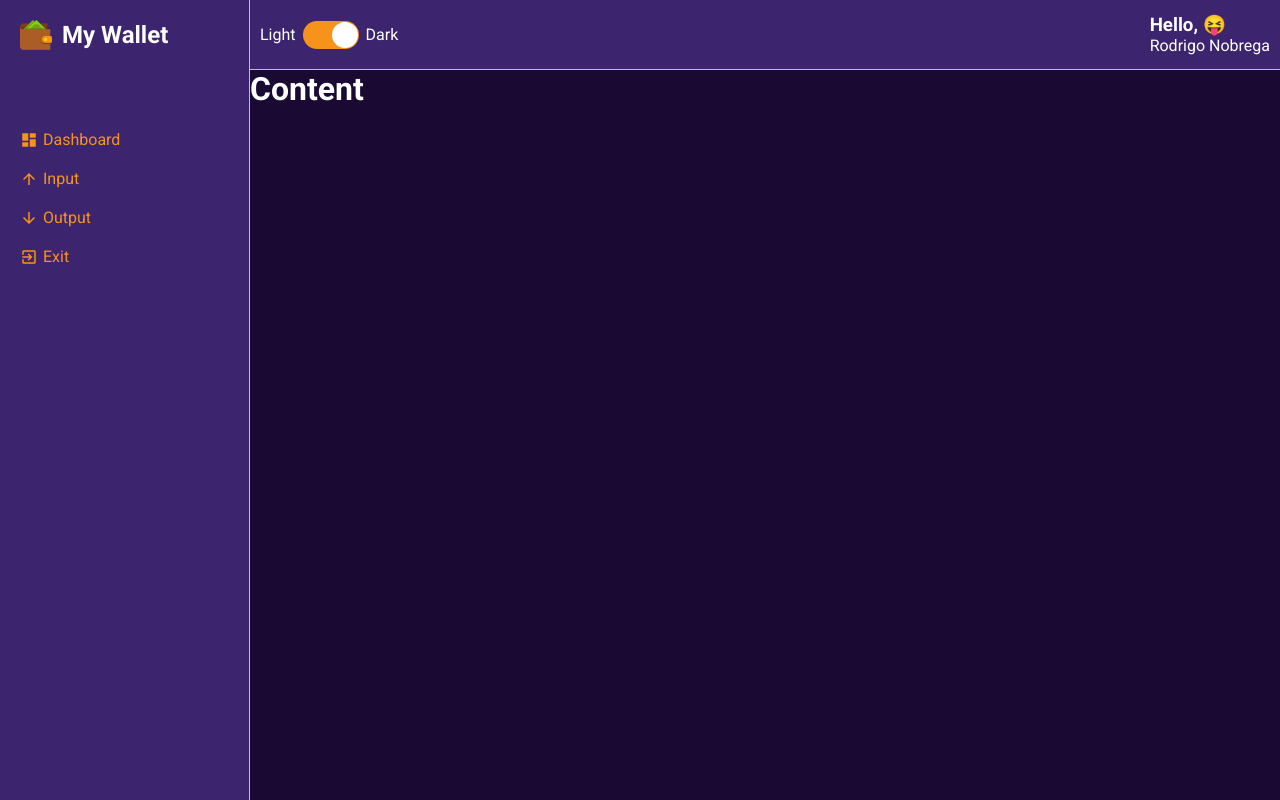
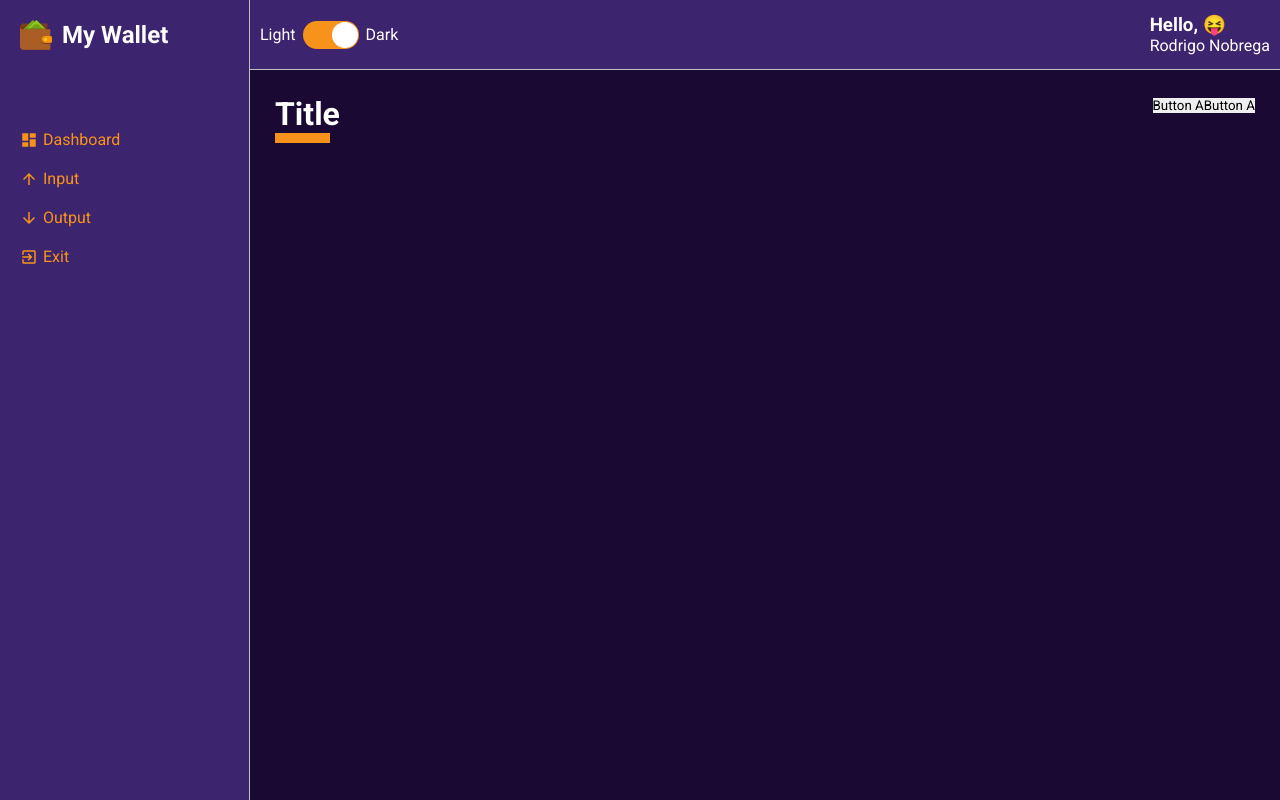
Before and after one commit to rodrigonobrega1/MyWallet, a React (Create React App) app: page /list/1 in a window 1280 px wide. Built offline with nearby package versions, Linux system fonts and the light colour scheme.

Commit message:
create content header

```diff
--- a/src/App.tsx
+++ b/src/App.tsx
@@ -4,6 +4,7 @@
 
 
 import Layout from "./components/Layout";
+import Dashboard from "./Pages/Dashboard";
 import dark from './Styles/Themes/dark';
 
 const App: React.FC = () => {
@@ -11,7 +12,10 @@
     return (
         <ThemeProvider theme={ dark }>
             <GlobalStyles />
-            <Layout />
+            <Layout>
+                <Dashboard />
+            </Layout>
+
         </ThemeProvider>
     );
 }
--- a/src/Pages/Dashboard/index.tsx
+++ b/src/Pages/Dashboard/index.tsx
@@ -1,8 +1,14 @@
 import React from "react";
+
+import ContentHeader from "../../components/ContentHeader";
+
+import { Container } from './styles'
 
 const Dashboard: React.FC = () => {
     return (
-        <h1>Dashboard</h1>
+        <Container>
+            <ContentHeader />
+        </Container>
     );
 }
 
--- /dev/null
+++ b/src/Pages/Dashboard/styles.ts
@@ -0,0 +1,5 @@
+import styled from "styled-components";
+
+export const Container = styled.div`
+
+`;
--- a/src/components/Content/index.tsx
+++ b/src/components/Content/index.tsx
@@ -1,13 +1,17 @@
-import React from "react";
+import React, { ReactNode } from "react";
 
 import { Container } from './styles';
 
-const Content: React.FC = () => {
+interface BaseLayoutProps {
+    children?: ReactNode;
+}
+
+const Content: React.FC<BaseLayoutProps> = ({children}) => {
     return (
 
         <Container>
 
-            <h1>Content</h1>
+            {children}
 
         </Container>
     );
--- a/src/components/Content/styles.ts
+++ b/src/components/Content/styles.ts
@@ -2,8 +2,8 @@
 
 export const Container = styled.div`
 
-grid-area: CT;
-color: ${props => props.theme.colors.white};
-background-color: ${props => props.theme.colors.primary};
-
+    grid-area: CT;
+    color: ${props => props.theme.colors.white};
+    background-color: ${props => props.theme.colors.primary};
+    padding: 25px;
 `;
--- /dev/null
+++ b/src/components/ContentHeader/index.tsx
@@ -0,0 +1,21 @@
+import React from "react";
+
+import { Container, TitleContainer, Controllers } from './styles';
+
+const ContentHeader: React.FC = () => {
+    return (
+
+        <Container>
+
+           <TitleContainer>
+            <h1>Title</h1>
+           </TitleContainer>
+            <Controllers>
+                <button type="button"> Button A </button>
+                <button type="button"> Button A </button>
+            </Controllers>
+        </Container>
+    );
+}
+
+export default ContentHeader;
--- /dev/null
+++ b/src/components/ContentHeader/styles.ts
@@ -0,0 +1,28 @@
+import styled from 'styled-components';
+
+export const Container = styled.div`
+    width: 100%;
+    display: flex;
+    justify-content: space-between;
+    margin-bottom: 25px;
+
+`;
+
+export const TitleContainer = styled.div`
+
+> h1 {
+        color: ${props => props.theme.colors.white};
+
+        &::after {
+            content:'';
+            display: block;
+            width: 55px;
+            border-bottom: 10px solid ${props => props.theme.colors.info};
+        }
+    }
+
+`;
+
+export const Controllers = styled.div`
+
+`;
--- a/src/components/Layout/index.tsx
+++ b/src/components/Layout/index.tsx
@@ -1,4 +1,4 @@
-import React from "react";
+import React, { ReactNode } from "react";
 
 import { Container } from './styles';
 
@@ -6,16 +6,20 @@
 import Aside from '../Aside'
 import Content from '../Content'
 
-const Layout: React.FC = () => {
+interface BaseLayoutProps {
+    children?: ReactNode;
+  }
+
+const Layout: React.FC<BaseLayoutProps> = ( {children} ) => {
     return (
 
         <Container>
 
             <Mainheader />
             <Aside />
-            <Content />
-
-
+            <Content>
+                {children}
+            </Content>
         </Container>
     );
 }
--- a/src/components/Toggle/index.tsx
+++ b/src/components/Toggle/index.tsx
@@ -1,18 +1,22 @@
-import React from 'react';
+import React, {useState} from 'react';
 import { Container, ToggleLabel, ToggleSelector } from './style';
 
-const Toggle: React.FC = () => (
+const Toggle: React.FC = () => {
+    const [online, setOnline] = useState(true);
+
+    return(
     <Container>
         <ToggleLabel>Light</ToggleLabel>
         <ToggleSelector
-            checked
+            checked = {online}
+            onChange= {() => setOnline(!online)}
                 uncheckedIcon={false}
                 checkedIcon={false}
-            onChange= {() => console.log('change')}
         />
         <ToggleLabel>Dark</ToggleLabel>
 
     </Container>
-)
+    );
+}
 
 export default Toggle
--- a/src/index.tsx
+++ b/src/index.tsx
@@ -1,6 +1,5 @@
 import React from 'react';
 import ReactDOM from 'react-dom/client';
-import Dashboard from './Pages/Dashboard';
 import App from './App';
 
 const root = ReactDOM.createRoot(
```
